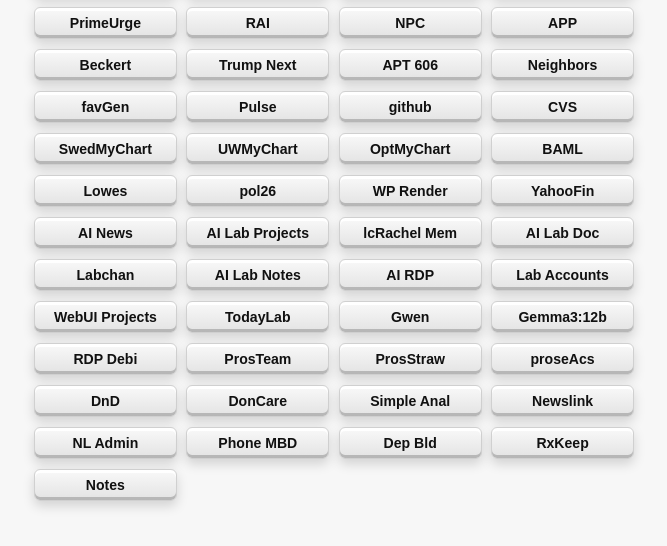
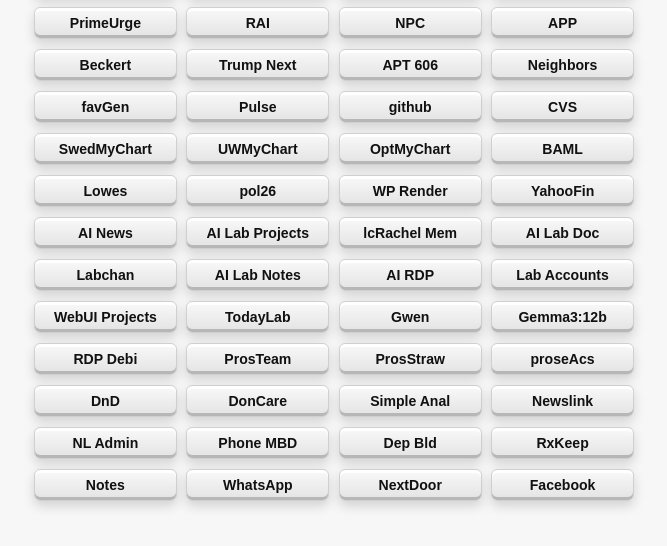
Before and after one commit to nbk5876/core3-skyapt, a plain HTML site: page menu.html in a window 1280 px wide. Shown: the part 116-662 px from the top of the page, without its empty margins (306-973 px from the left). Drawn offline with Linux system fonts and the light colour scheme.

Commit message:
Add WhatsApp, NextDoor and Facebook buttons after Notes
Co-Authored-By: Claude Sonnet 5.5 <noreply@anthropic.com>

```diff
--- a/menu.html
+++ b/menu.html
@@ -134,6 +134,9 @@
     <a href="https://www.core3.com/mdb/a1/" target="_blank" rel="noopener noreferrer">Dep Bld</a>
     <a href="https://www.core3.com/mdb/a4/" target="_blank" rel="noopener noreferrer">RxKeep</a>
     <a href="https://continentalhouse.eunify.com/MemberList" target="_blank" rel="noopener noreferrer">Notes</a>
+    <a href="https://chat.whatsapp.com/BTDppIHi7y95Oe7eltS4V7" target="_blank" rel="noopener noreferrer">WhatsApp</a>
+    <a href="https://nextdoor.com/g/em1cajkex/?utm_campaign=1795242170033&amp;share_action_id=414129ba-60ff-4c71-8865-0aad95ad2581" target="_blank" rel="noopener noreferrer">NextDoor</a>
+    <a href="https://fb.me/g/5UZgkoxn7/Rt8QCoUM" target="_blank" rel="noopener noreferrer">Facebook</a>
   </div>
 <!-- 100% privacy-first analytics -->
 <script async src="https://scripts.simpleanalyticscdn.com/latest.js"></script>
```
